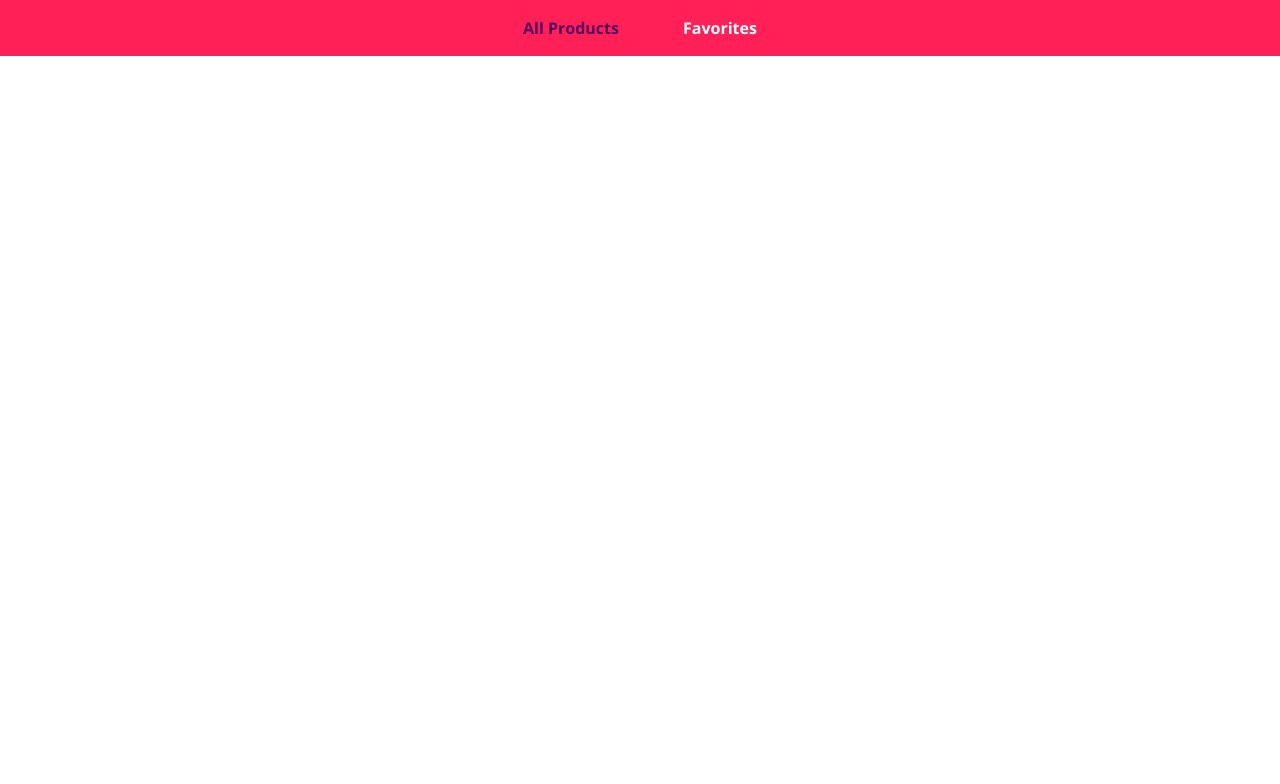
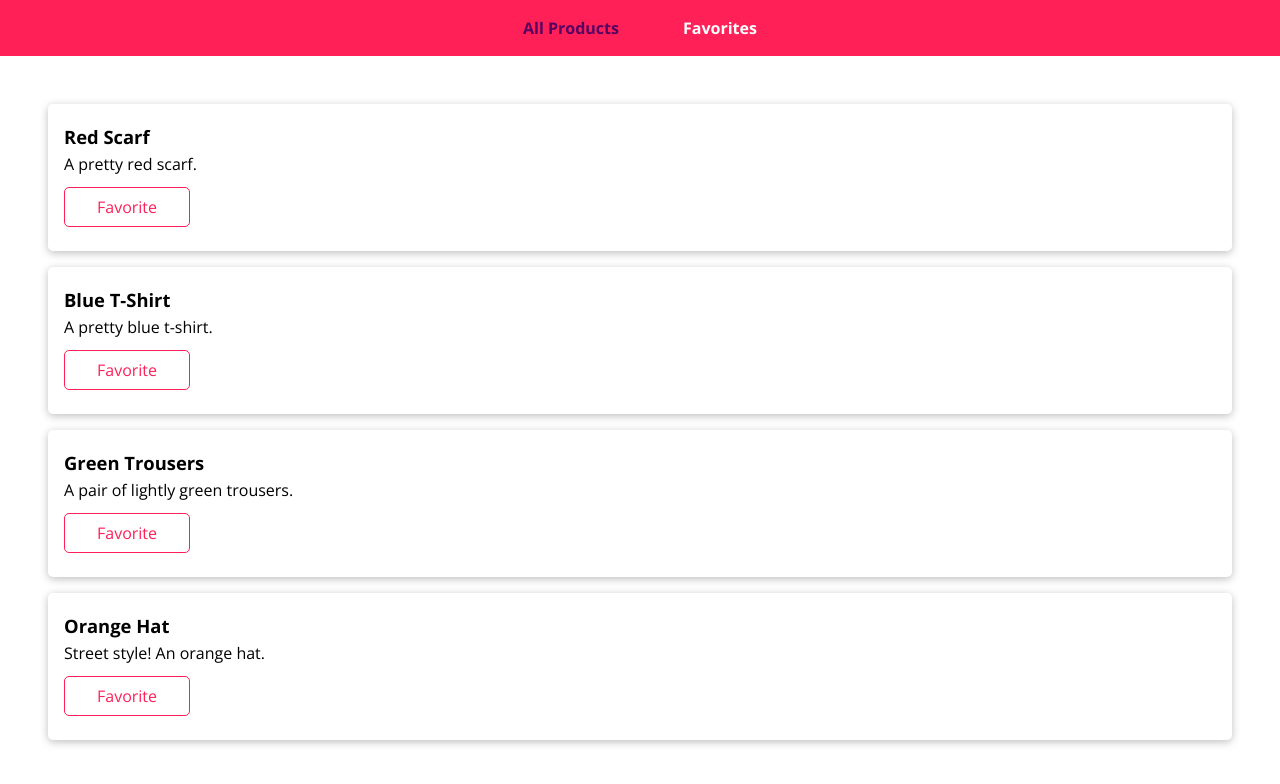
Before and after one commit to MaciejUberna/ReactContextAPI, a React (Create React App) app: page / in a window 1280 px wide. Shown: the top 784 px of the page. Built offline with nearby package versions, Linux system fonts and the light colour scheme.

Commit message:
Lesson474 "Using the Custom Store" connected store to Products.js and ProductItem.js, the last one dispatches action 'TOGGLE_FAV'.

```diff
--- a/src/components/Products/ProductItem.js
+++ b/src/components/Products/ProductItem.js
@@ -1,16 +1,17 @@
-import React, {useContext} from 'react';
+import React  from 'react';
 
 import Card from '../UI/Card';
-import { ProductsContext } from '../../context/products-context';
+import {useStore} from '../../hooks-store/store';
 import './ProductItem.css';
 
 const ProductItem = props => {
 
-  const toggleFav = useContext(ProductsContext).toggleFav;
+  const dispatch = useStore()[1];
 
   const toggleFavHandler = () => {
     // dispatch(toggleFav(props.id));
-    toggleFav(props.id);
+    //toggleFav(props.id);
+    dispatch('TOGGLE_FAV',props.id)
   };
 
   return (
--- a/src/containers/Products.js
+++ b/src/containers/Products.js
@@ -1,14 +1,14 @@
-import React, {useContext} from 'react';
+import React from 'react';
 
 import ProductItem from '../components/Products/ProductItem';
-import {ProductsContext} from '../context/products-context';
+import {useStore} from '../hooks-store/store';
 import './Products.css';
 
 const Products = props => {
-  const productList = useContext(ProductsContext).products;
+  const state = useStore()[0];
   return (
     <ul className="products-list">
-      {productList.map(prod => (
+      {state.products.map(prod => (
         <ProductItem
           key={prod.id}
           id={prod.id}
```
